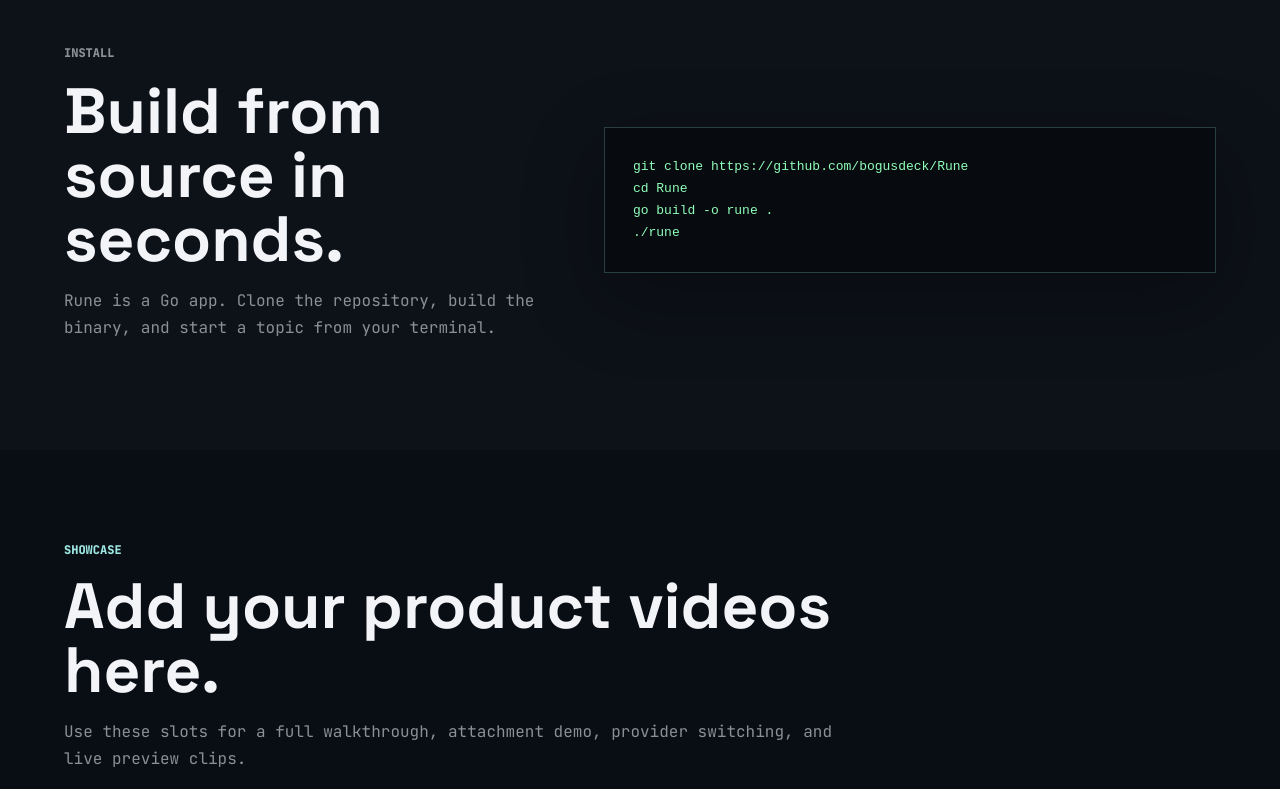
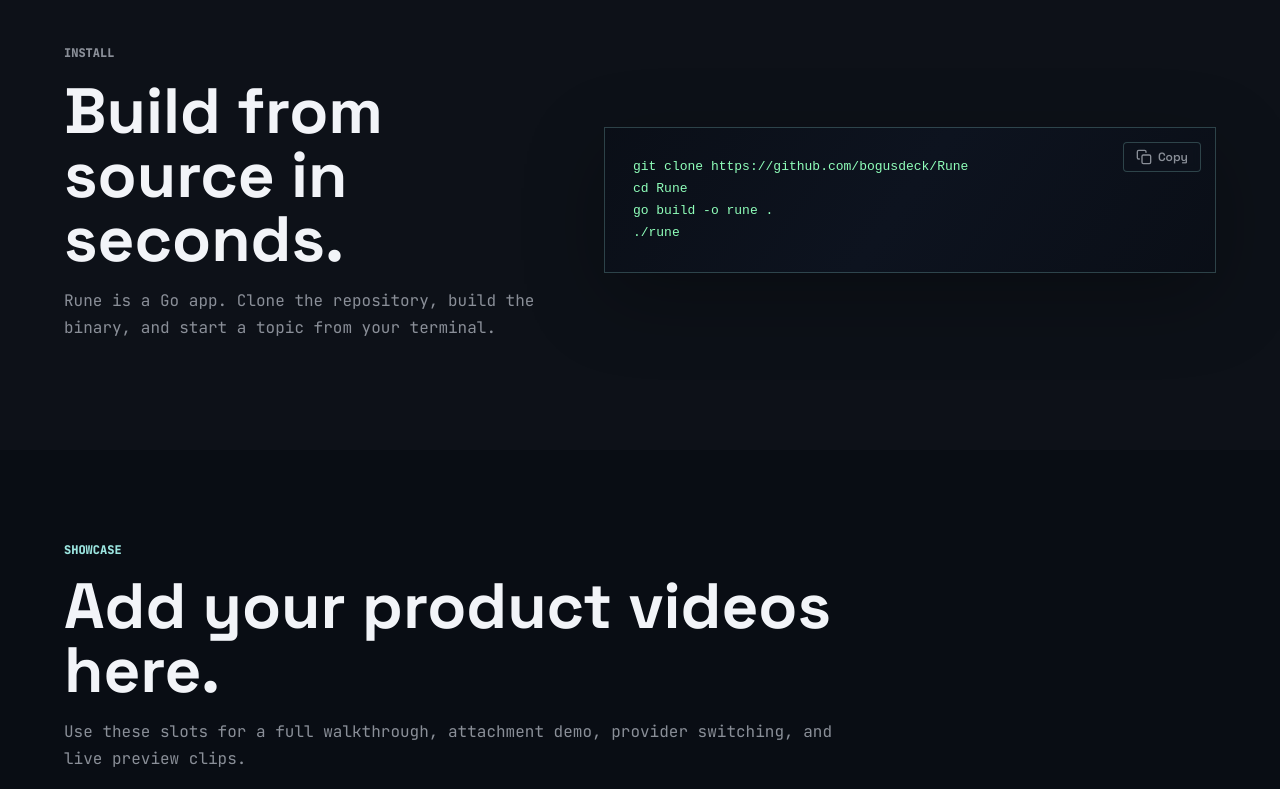
Before and after one commit to bogusdeck/Rune, a website built with Vite: page site/index.html in a window 1280 px wide. Shown: the part 2840-3629 px from the top of the page. Built offline with nearby package versions, Linux system fonts and the light colour scheme.

Commit message:
add copy button and gradient spotlight to command panel

```diff
--- a/site/index.html
+++ b/site/index.html
@@ -246,6 +246,13 @@
           </p>
         </div>
         <div class="command-panel" aria-label="Install commands">
+          <button class="copy-button" aria-label="Copy install commands">
+            <svg class="copy-icon" viewBox="0 0 24 24" width="16" height="16" fill="none" stroke="currentColor" stroke-width="2" stroke-linecap="round" stroke-linejoin="round">
+              <rect x="9" y="9" width="13" height="13" rx="2" ry="2"></rect>
+              <path d="M5 15H4a2 2 0 0 1-2-2V4a2 2 0 0 1 2-2h9a2 2 0 0 1 2 2v1"></path>
+            </svg>
+            <span class="copy-text">Copy</span>
+          </button>
           <pre><code>git clone https://github.com/bogusdeck/Rune
 cd Rune
 go build -o rune .
--- a/site/main.js
+++ b/site/main.js
@@ -121,4 +121,47 @@ window.addEventListener("load", () => {
       gsap.to(card, { rotateY: 0, rotateX: 0, y: 0, duration: 0.55, ease: "elastic.out(1, 0.45)" });
     });
   });
+
+  // Command panel cursor-following spotlight
+  const cmdPanel = document.querySelector(".command-panel");
+  if (cmdPanel) {
+    cmdPanel.addEventListener("pointermove", (event) => {
+      const rect = cmdPanel.getBoundingClientRect();
+      const x = ((event.clientX - rect.left) / rect.width) * 100;
+      const y = ((event.clientY - rect.top) / rect.height) * 100;
+      cmdPanel.style.setProperty("--cursor-x", `${x}%`);
+      cmdPanel.style.setProperty("--cursor-y", `${y}%`);
+    });
+  }
+
+  // Command panel copy functionality
+  const copyBtn = document.querySelector(".copy-button");
+  if (copyBtn) {
+    copyBtn.addEventListener("click", () => {
+      const codeElement = document.querySelector(".command-panel code");
+      if (codeElement) {
+        navigator.clipboard.writeText(codeElement.innerText).then(() => {
+          const btnText = copyBtn.querySelector(".copy-text");
+          const btnIcon = copyBtn.querySelector("svg");
+
+          copyBtn.classList.add("copied");
+          if (btnText) btnText.textContent = "Copied!";
+
+          const originalIconHtml = btnIcon.outerHTML;
+          btnIcon.outerHTML = `<svg class="copy-icon" viewBox="0 0 24 24" width="16" height="16" fill="none" stroke="currentColor" stroke-width="2" stroke-linecap="round" stroke-linejoin="round">
+            <polyline points="20 6 9 17 4 12"></polyline>
+          </svg>`;
+
+          setTimeout(() => {
+            copyBtn.classList.remove("copied");
+            const newIcon = copyBtn.querySelector("svg");
+            if (newIcon) {
+              newIcon.outerHTML = originalIconHtml;
+            }
+            if (btnText) btnText.textContent = "Copy";
+          }, 2000);
+        });
+      }
+    });
+  }
 });
--- a/site/styles.css
+++ b/site/styles.css
@@ -990,13 +990,57 @@ h1 {
   background: var(--panel);
 }
 
+@keyframes command-bg-drift {
+  0% {
+    background-position: 0% 50%;
+  }
+  50% {
+    background-position: 100% 50%;
+  }
+  100% {
+    background-position: 0% 50%;
+  }
+}
+
 .command-panel {
+  position: relative;
   border: 1px solid rgba(155, 228, 223, 0.24);
-  background: #070a0f;
+  background:
+    linear-gradient(125deg, #070a0f, #0d131f, #070a0f);
+  background-size: 200% 200%;
+  animation: command-bg-drift 10s ease infinite;
   box-shadow: 0 24px 80px rgba(0, 0, 0, 0.28);
+  overflow: hidden;
+  transition: border-color 220ms ease;
+}
+
+.command-panel:hover {
+  border-color: rgba(155, 228, 223, 0.48);
+}
+
+/* Mouse-following spotlight overlay */
+.command-panel::before {
+  content: "";
+  position: absolute;
+  inset: 0;
+  background: radial-gradient(
+    400px circle at var(--cursor-x, 50%) var(--cursor-y, 50%),
+    rgba(155, 228, 223, 0.14),
+    transparent 60%
+  );
+  opacity: 0;
+  transition: opacity 300ms ease;
+  pointer-events: none;
+  z-index: 0;
+}
+
+.command-panel:hover::before {
+  opacity: 1;
 }
 
 .command-panel pre {
+  position: relative;
+  z-index: 1;
   margin: 0;
   padding: 28px;
   overflow-x: auto;
@@ -1006,6 +1050,47 @@ h1 {
 
 .command-panel code {
   white-space: pre;
+}
+
+.copy-button {
+  position: absolute;
+  top: 14px;
+  right: 14px;
+  display: flex;
+  align-items: center;
+  gap: 6px;
+  background: rgba(13, 18, 29, 0.72);
+  border: 1px solid rgba(155, 228, 223, 0.24);
+  color: var(--muted);
+  padding: 6px 12px;
+  border-radius: 4px;
+  font-family: 'Space Grotesk', sans-serif;
+  font-size: 12px;
+  font-weight: 600;
+  cursor: pointer;
+  z-index: 10;
+  transition: all 180ms ease;
+  backdrop-filter: blur(4px);
+}
+
+.copy-button:hover {
+  color: var(--cyan);
+  border-color: rgba(155, 228, 223, 0.6);
+  background: rgba(13, 18, 29, 0.9);
+}
+
+.copy-button:active {
+  transform: scale(0.96);
+}
+
+.copy-button svg {
+  stroke: currentColor;
+  transition: transform 180ms ease;
+}
+
+.copy-button.copied {
+  color: var(--green);
+  border-color: rgba(166, 226, 46, 0.4);
 }
 
 .showcase {
```
